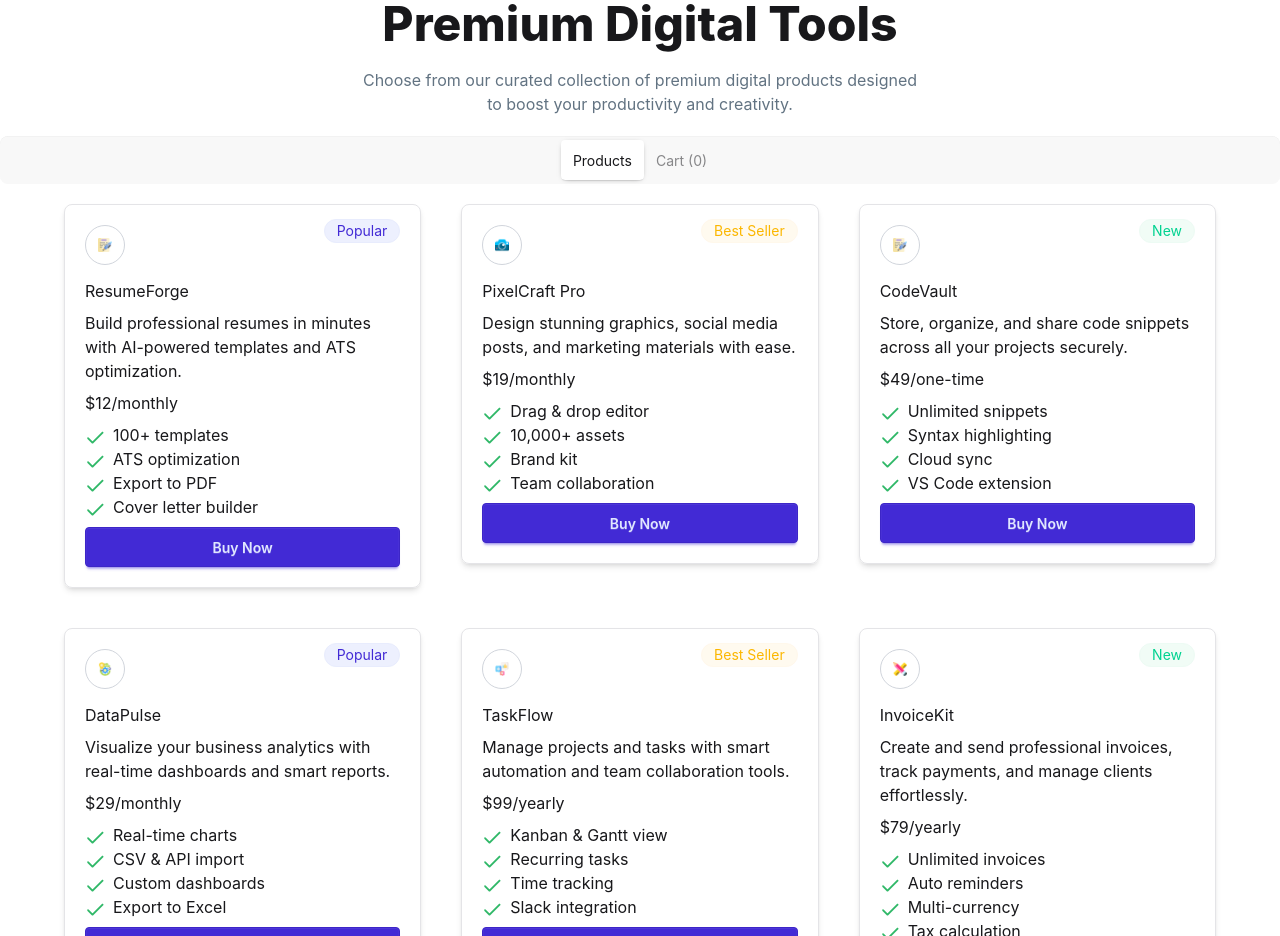
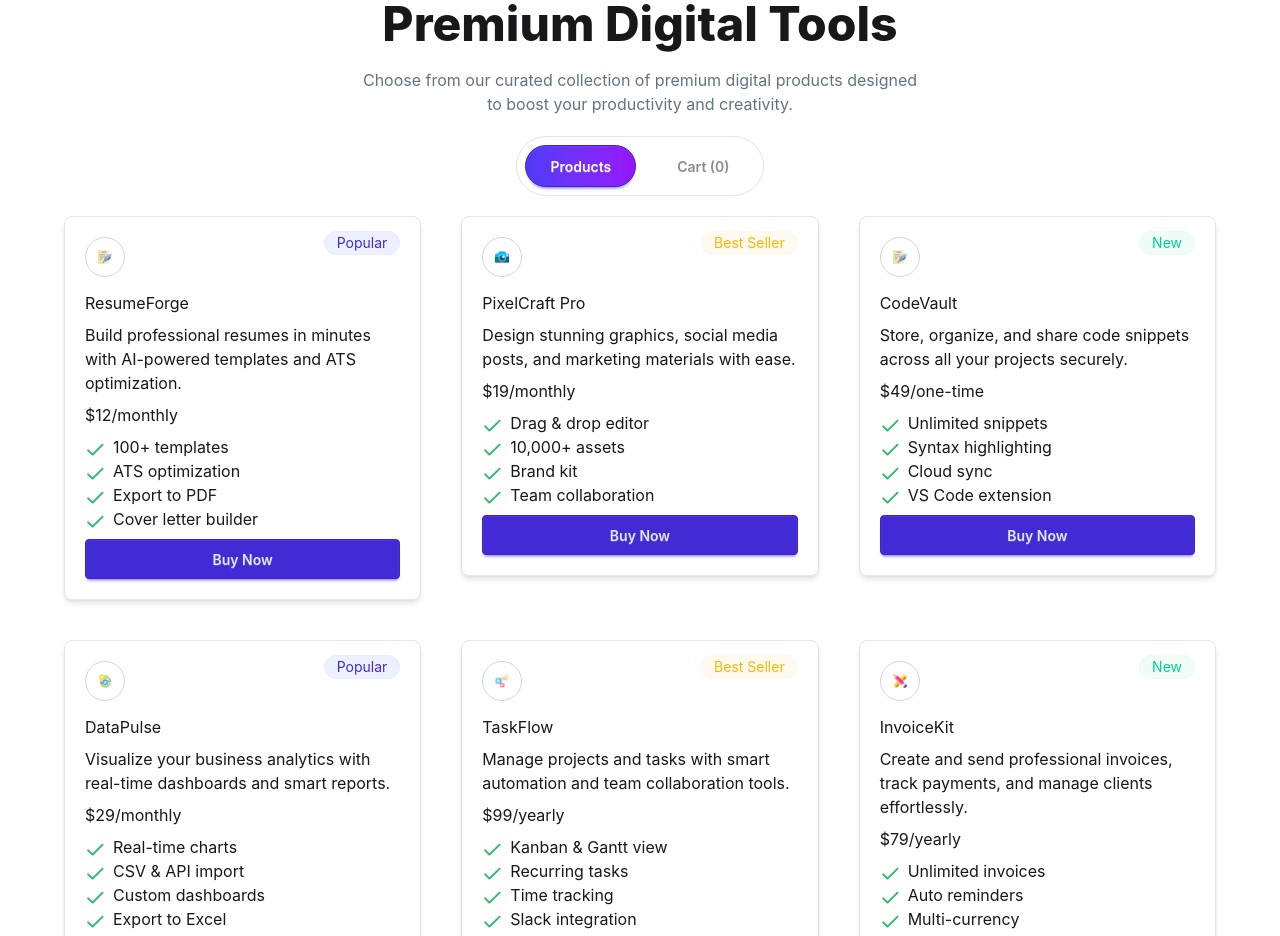
Before and after one commit to pritam-b-dev/DigiTools, a React (Vite) app: page / in a window 1280 px wide. Shown: the part 880-1816 px from the top of the page. Built offline with nearby package versions, Linux system fonts and the light colour scheme.

Commit message:
Toggoling button tabs designed.

```diff
--- a/src/App.jsx
+++ b/src/App.jsx
@@ -28,11 +28,12 @@ function App() {
           designed <br /> to boost your productivity and creativity.
         </p>
       </div>
-      <div className="tabs tabs-box justify-center ">
+      <div className="tabs justify-center bg-transparent ">
+        <span className="border border-zinc-200 rounded-full p-2">
           <input
             type="radio"
             name="my_tabs_1"
-          className="tab"
+            className="tab btn btn-ghost rounded-full checked:bg-linear-to-r checked:from-[#4F39F6] checked:to-[#9514FA] checked:rounded-full checked:text-white px-6 py-5 mr-4"
             aria-label="Products"
             defaultChecked
             onClick={() => setActiveTab("product")}
@@ -40,10 +41,11 @@ function App() {
           <input
             type="radio"
             name="my_tabs_1"
-          className="tab"
+            className="tab btn btn-ghost rounded-full checked:bg-linear-to-r checked:from-[#4F39F6] checked:to-[#9514FA] checked:rounded-full checked:text-white px-6 py-5"
             aria-label={`Cart (${carts.length})`}
             onClick={() => setActiveTab("cart")}
           />
+        </span>
       </div>
 
       {activeTab === "product" && (
```
Lines whose indentation alone changed are shown as unchanged.
